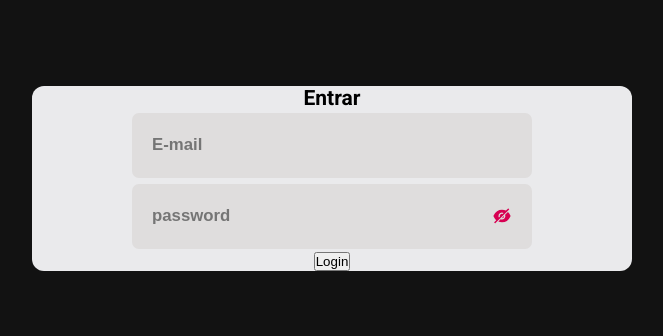
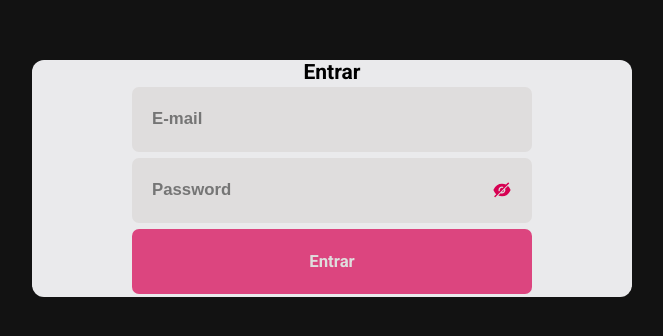
Before and after one commit to Jhon9191/appLanchoneteReact, a React (Create React App) app: page / in a window 1280 px wide. Shown: the part 222-558 px from the top of the page, without its empty margins (308-971 px from the left). Built offline with nearby package versions, Linux system fonts and the light colour scheme.

Commit message:
Creating button component

```diff
--- /dev/null
+++ b/src/Components/Button/Button.css
@@ -0,0 +1,40 @@
+.buttonForm {
+    font-size: 1.20em;
+    font-weight: bold;
+    color: #dfdddd;
+    display: flex;
+    justify-content: center;
+    align-items: center;
+    background-color: rgba(215, 0, 82, 0.7);;
+    width: 360px;
+    height: 25px;
+    padding: 20px;
+    margin: 3px;
+    border: 0;
+    border-radius: 7px;
+    transition: all 0.3s;
+}
+
+.buttonForm:hover{
+    border-color: #D70052;
+    background-color: #D70052;
+    color: #262626;
+}
+
+.buttonForm spam{
+    font-family: Arial, Helvetica, sans-serif;
+    color: rgba(215, 0, 82, 0.7);
+    font-size: 1em;
+    background-color: transparent;
+    border-width: 0px;
+}
+
+.buttonForm{
+    cursor: pointer;
+}
+
+@media screen and (max-width: 400px){
+    .buttonForm{
+        width: 190px;
+    }
+}
--- /dev/null
+++ b/src/Components/Button/index.jsx
@@ -0,0 +1,14 @@
+import React from 'react';
+
+import styles from './Button.css'
+
+const Button = ({ children, name }) => {
+    return(
+        <div className="buttonForm" onClick={() => alert("olá")}>
+            {children}
+            {name}
+        </div>
+    );
+}
+
+export default Button;
--- a/src/pages/Signin/index.js
+++ b/src/pages/Signin/index.js
@@ -3,6 +3,7 @@ import { useState, useEffect } from 'react';
 import './signin.css';
 import IputText from '../../Components/InputText';
 import InputTextSecure from '../../Components/InputTextSecure';
+import Button from '../../Components/Button';
 
 function SignIn() {
 
@@ -23,8 +24,8 @@ function SignIn() {
       <div className="login">
       <h2>Entrar</h2>
       <IputText placeholder="E-mail" funcao={(e) => setEmail(e.target.value)}/>
-      <InputTextSecure placeholder="password" onChange={(e) => setPassword(e.target.value)} hasIcon={true} funcao={retorna} secure={secure}/>
-      <button onClick={handleValidation}>Login</button>
+      <InputTextSecure placeholder="Password" onChange={(e) => setPassword(e.target.value)} hasIcon={true} funcao={retorna} secure={secure}/>
+      <Button name="Entrar"/>
       </div>
     </div>
   );
```
